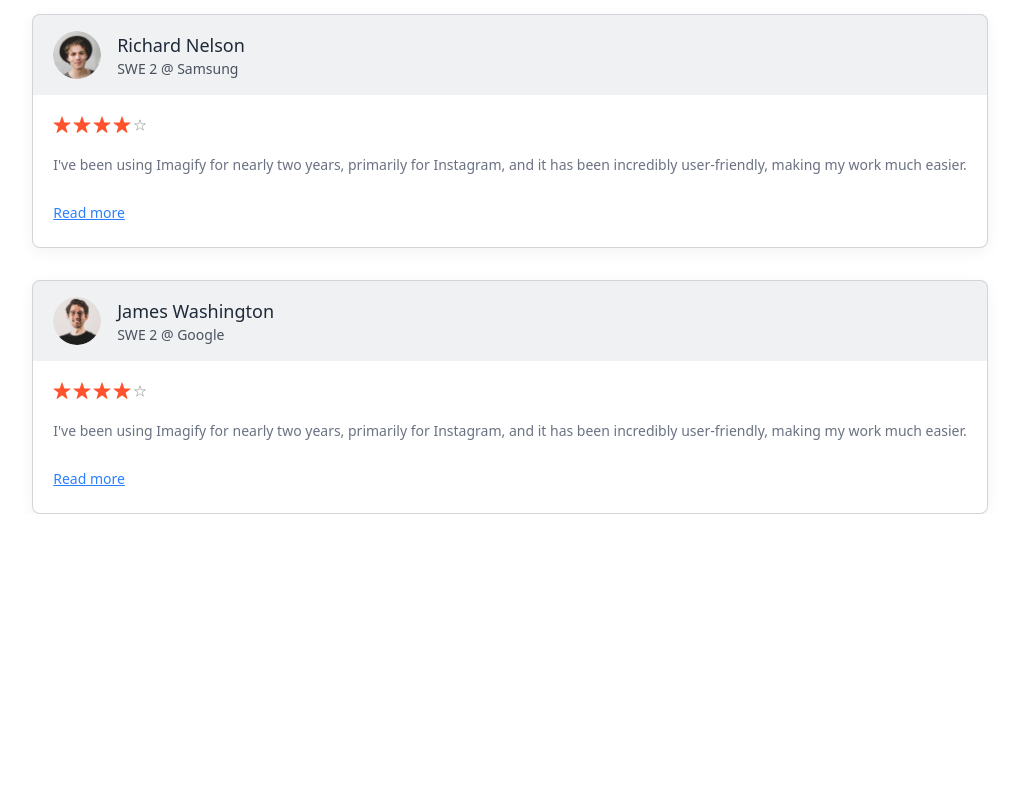
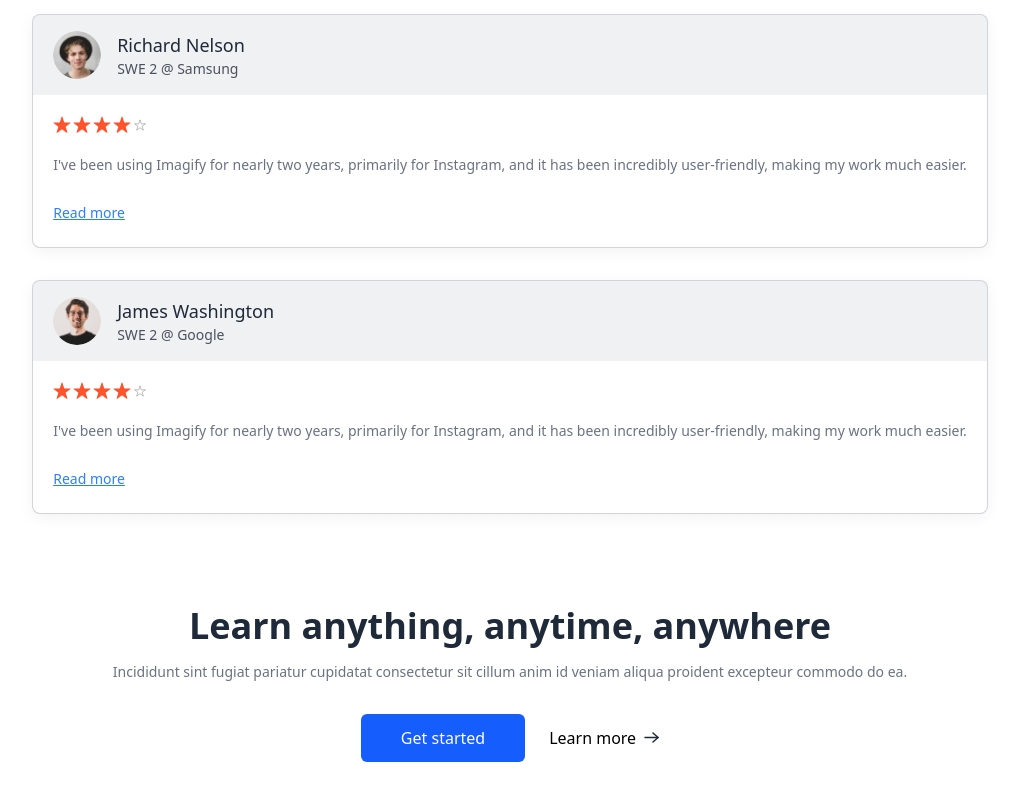
Before and after one commit to ysdhuri312/learning-management-system-v2, a Next.js app in the folder client/: page / in a window 1280 px wide. Shown: the part 1076-1876 px from the top of the page, without its empty margins (130-1149 px from the left). Before the commit the page ends 1590 px from the top, so only its background shows below. Built offline with nearby package versions, Linux system fonts and the light colour scheme.

Commit message:
Complete call to action section

```diff
--- a/client/src/app/page.tsx
+++ b/client/src/app/page.tsx
@@ -1,5 +1,6 @@
 /** @format */
 
+import CallToAction from '@/components/home/CallToAction';
 import Companies from '@/components/home/Companies';
 import Hero from '@/components/home/Hero';
 import Testimonials from '@/components/home/Testimonials';
@@ -10,6 +11,7 @@ export default function Home() {
       <Hero />
       <Companies />
       <Testimonials />
+      <CallToAction />
     </main>
   );
 }
--- /dev/null
+++ b/client/src/components/home/CallToAction.tsx
@@ -0,0 +1,27 @@
+/** @format */
+
+import Image from 'next/image';
+import { assets } from '../../../public/assets';
+
+export default function CallToAction() {
+  return (
+    <div className='flex flex-col items-center gap-4 pt-16 pb-24 px-8 md:px-0'>
+      <h1 className='md:text-4xl text-xl text-gray-800 font-bold'>
+        Learn anything, anytime, anywhere
+      </h1>
+      <p className='text-gray-500 sm:text-sm'>
+        Incididunt sint fugiat pariatur cupidatat consectetur sit cillum anim id
+        veniam aliqua proident excepteur commodo do ea.
+      </p>
+      <div className='flex items-center font-medium gap-6 mt-4'>
+        <button className='px-10 py-3 rounded-md text-white bg-blue-600'>
+          Get started
+        </button>
+        <button className='flex items-center gap-2'>
+          Learn more
+          <Image src={assets.arrow_icon} alt='arrow_icon' />
+        </button>
+      </div>
+    </div>
+  );
+}
```
